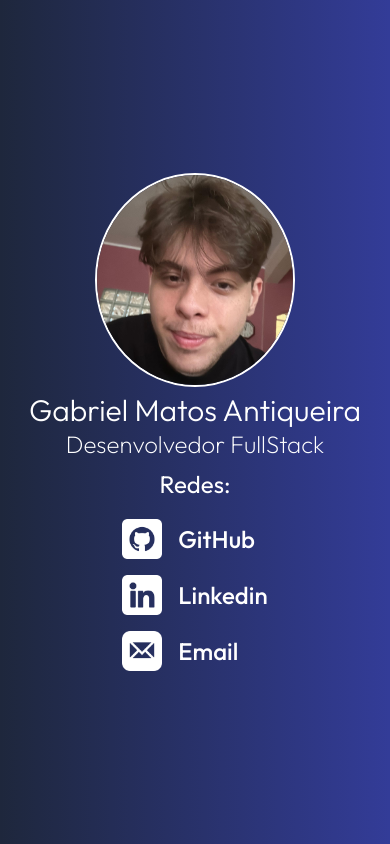
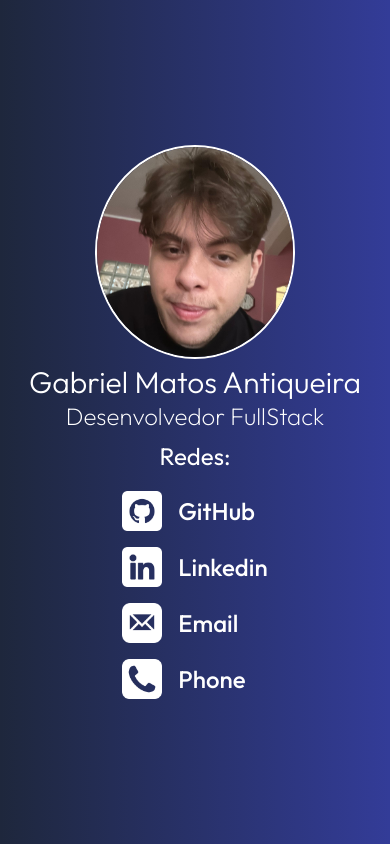
Before and after one commit to GabzMatz/LinkTree, a plain HTML site: page index.html in a window 390 px wide. Drawn offline with Linux system fonts and the light colour scheme.

Commit message:
feat:phone-option

```diff
--- a/index.html
+++ b/index.html
@@ -36,6 +36,12 @@
                     <p>Email</p>
                 </a>
             </div>
+            <div class="social-links">
+                <a href="tel:+5511975778909" target="_blank">
+                    <img src="assets/telephone-symbol-button.png" alt="Phone">
+                    <p>Phone</p>
+                </a>
+            </div>
         </div>
     </main>
 </body>
```
Also changed, not shown: assets/telephone-symbol-button.png (added).
